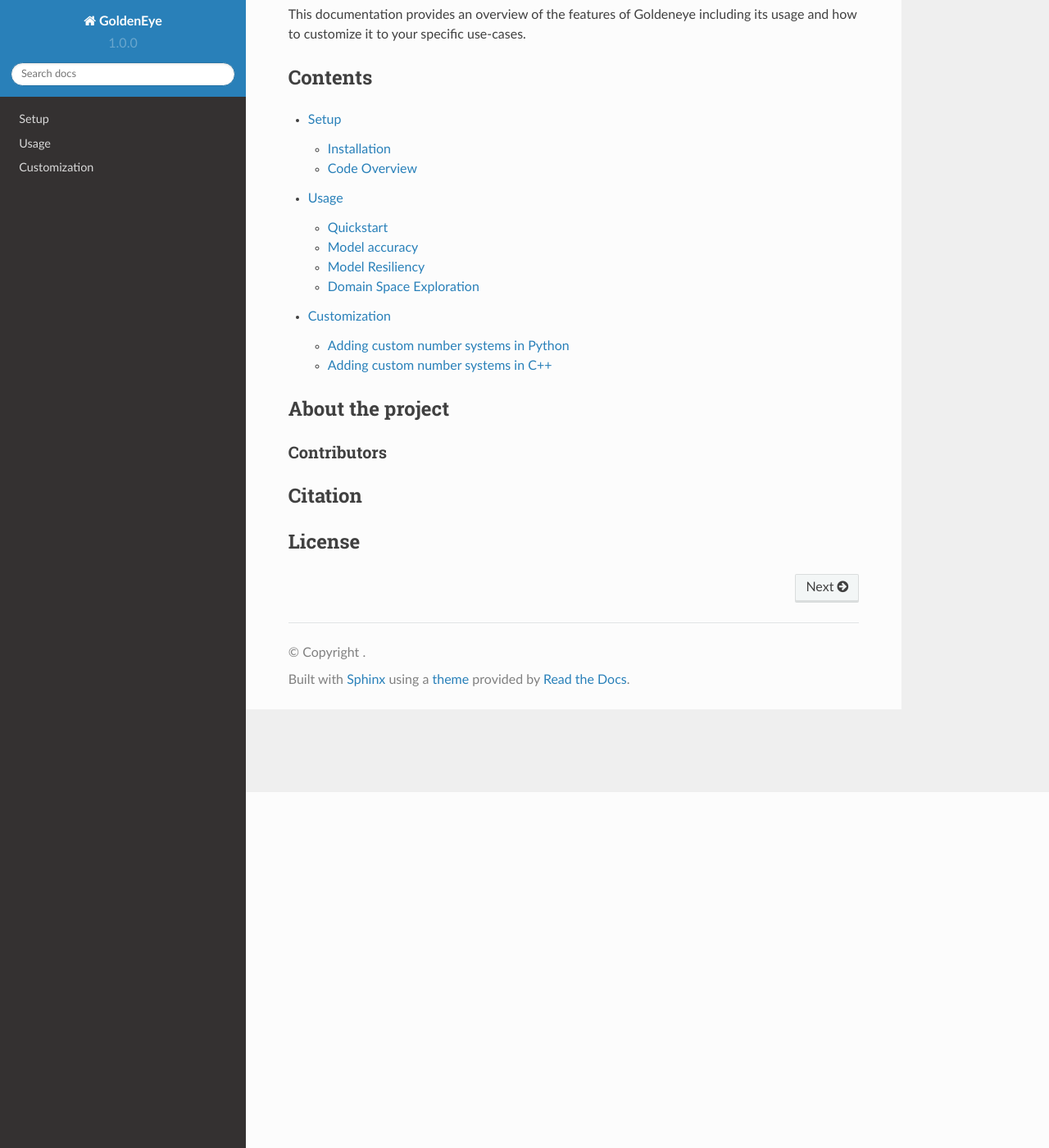
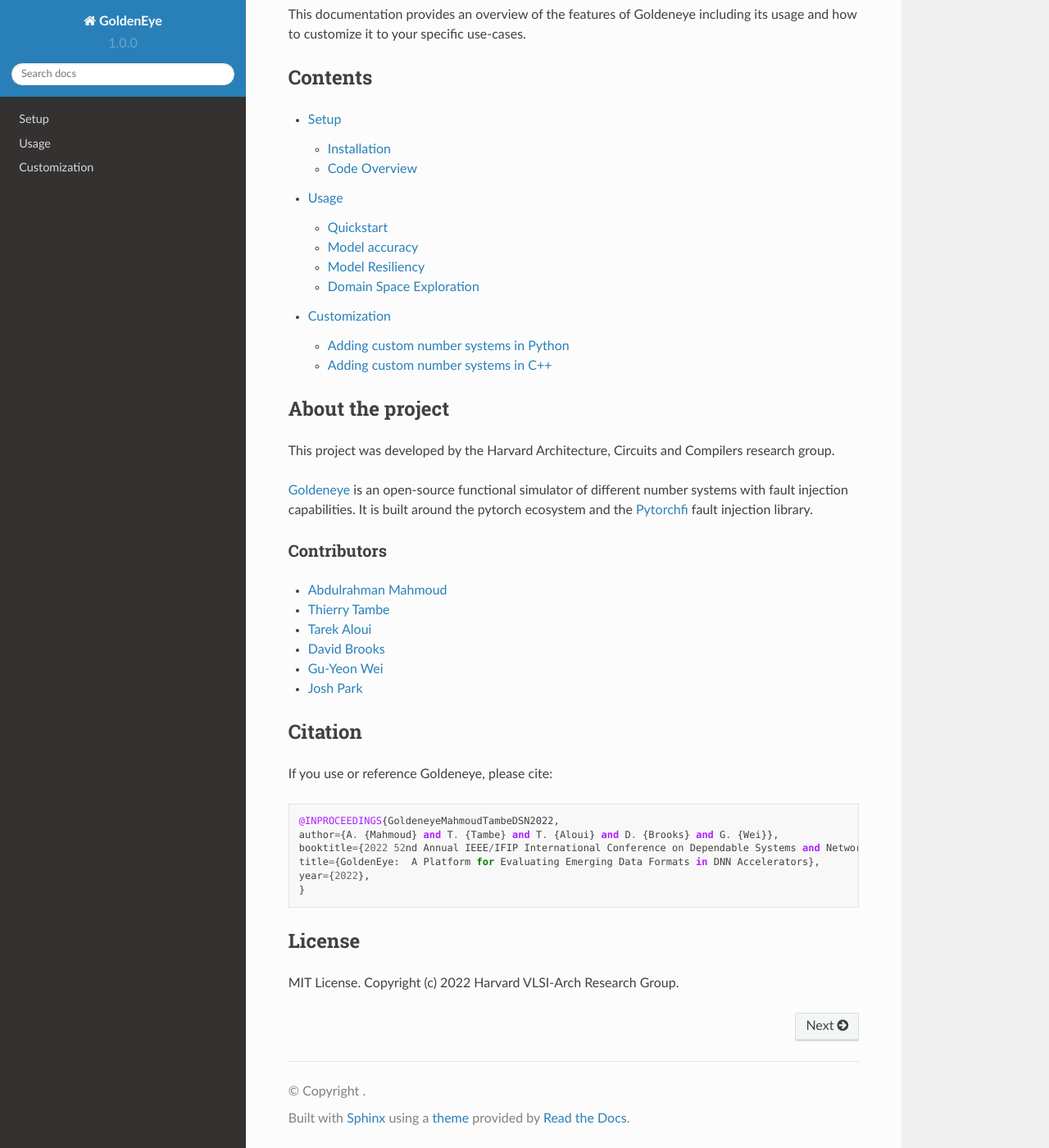
Before and after one commit to TarekAloui/GoldenEyeDocs, a Sphinx documentation site: the page built from docs/source/index.rst, in a window 1280 px wide and 1400 px high, scrolled down 434 px. Shown: the whole window at 82% size. Built offline with Sphinx 7.4.7 and the Read the Docs theme 2.0.0, drawn with Linux system fonts in a browser that asks for light colours; pages that are not in the unit, such as notebooks, are missing from menus.

Commit message:
About done

```diff
--- a/docs/source/index.rst
+++ b/docs/source/index.rst
@@ -28,11 +28,34 @@ Contents
 About the project
 #################
 
+This project was developed by the Harvard Architecture, Circuits and Compilers research group.
+
+`Goldeneye <https://github.com/ma3mool/goldeneye/>`_ is an open-source functional simulator of different number systems with fault injection capabilities. It is built around the pytorch ecosystem and the `Pytorchfi <https://www.pytorchfi.dev/>`_ fault injection library.
+
 Contributors
 ************
+- `Abdulrahman Mahmoud <https://www.linkedin.com/in/abdulrahman-mahmoud-a9206b57/>`_
+- `Thierry Tambe <https://www.linkedin.com/in/thierry-tambe-6221a515/>`_
+- `Tarek Aloui <https://www.linkedin.com/in/tarek-aloui/>`_
+- `David Brooks <http://www.eecs.harvard.edu/~dbrooks/>`_
+- `Gu-Yeon Wei <https://www.linkedin.com/in/gu-yeon-wei-7071371/>`_
+- `Josh Park <https://www.linkedin.com/in/jhpark25//>`_
 
 Citation
 ########
 
+If you use or reference Goldeneye, please cite:
+
+::
+
+   @INPROCEEDINGS{GoldeneyeMahmoudTambeDSN2022,
+   author={A. {Mahmoud} and T. {Tambe} and T. {Aloui} and D. {Brooks} and G. {Wei}},
+   booktitle={2022 52nd Annual IEEE/IFIP International Conference on Dependable Systems and Networks (DSN)},
+   title={GoldenEye:  A Platform for Evaluating Emerging Data Formats in DNN Accelerators},
+   year={2022},
+   }
+
 License
 #######
+
+MIT License. Copyright (c) 2022 Harvard VLSI-Arch Research Group.
```
